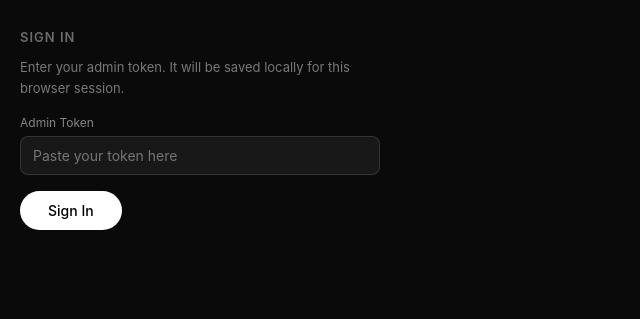
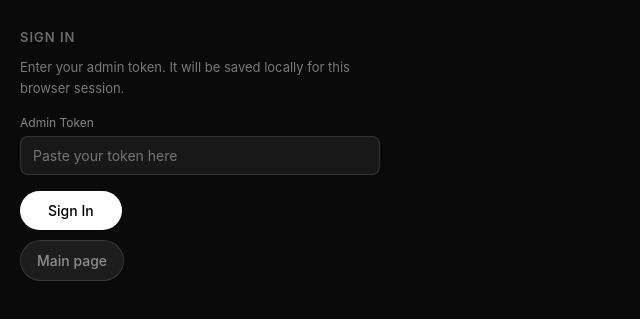
Before and after one commit to p1sangmas/cARita, a website: page admin.html in a window 1280 px wide. Shown: the part 83-402 px from the top of the page, without its empty margins (0-640 px from the left). Drawn offline with Linux system fonts and the light colour scheme.

Commit message:
fi admin page UI

```diff
--- a/admin.html
+++ b/admin.html
@@ -104,6 +104,21 @@
         margin-top: 16px;
       }
 
+      .btn-ghost {
+        display: inline-block;
+        text-decoration: none;
+        background: rgba(255,255,255,0.08);
+        border: 1px solid rgba(255,255,255,0.12);
+        border-radius: 50px;
+        color: rgba(255,255,255,0.5);
+        font-size: 14px;
+        font-weight: 500;
+        font-family: inherit;
+        padding: 11px 16px;
+        margin-top: 10px;
+      }
+      .btn-ghost:hover { background: rgba(255,255,255,0.12); }
+
       .btn-compile {
         background: linear-gradient(135deg, #2A7B9B, #57C785);
         color: #fff;
@@ -118,6 +133,7 @@
         padding: 7px 16px;
         font-size: 12px;
         float: right;
+        text-decoration: none;
       }
 
       /* ── Targets list ──────────────────────── */
@@ -281,6 +297,7 @@
           <input type="password" id="token-input" placeholder="Paste your token here" autocomplete="off" />
           <button type="submit" class="btn-primary">Sign In</button>
         </form>
+        <a href="/" class="btn-primary btn-ghost">Main page</a>
         <div id="auth-status" class="status"></div>
       </section>
     </div>
```
